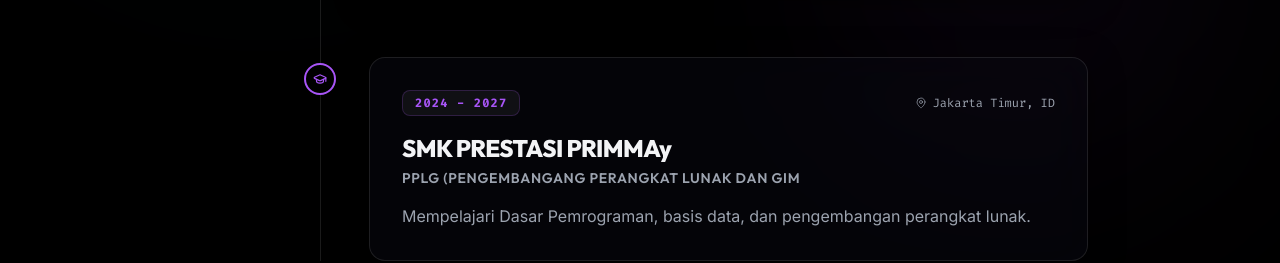
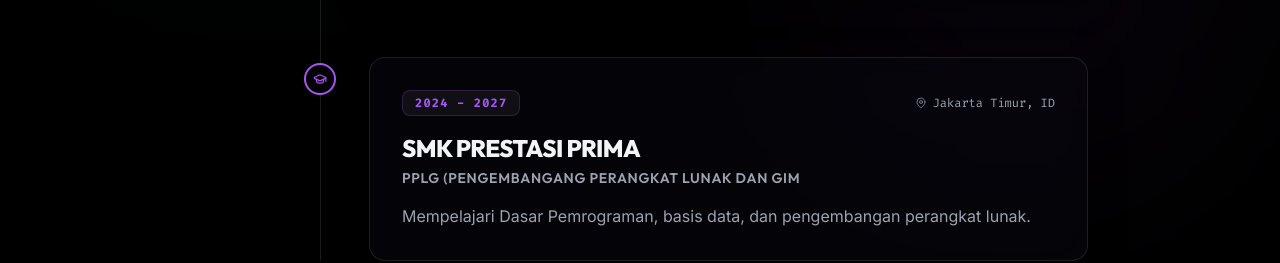
Before and after one commit to ZhadeLintang/lintang-devfolio, a React (Vite) app: page / in a window 1280 px wide. Shown: the part 5380-5643 px from the top of the page. Built offline with nearby package versions, Linux system fonts and the light colour scheme.

Commit message:
feat: replace generic bio bullets with custom cyber profile specifications list

```diff
--- a/src/components/Experience.tsx
+++ b/src/components/Experience.tsx
@@ -31,7 +31,7 @@
     },
     {
       type: 'education',
-      title: 'SMK PRESTASI PRIMMAy',
+      title: 'SMK PRESTASI PRIMA',
       subtitle: 'PPLG (Pengembangang Perangkat Lunak dan Gim',
       date: '2024 - 2027',
       location: 'Jakarta Timur, ID',
```
